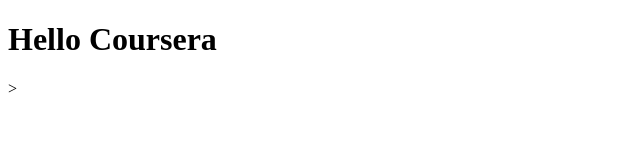
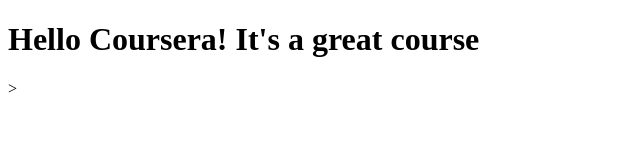
Before and after one commit to ThimmasaniDineshReddy/coursera-test, a plain HTML site: page site/index.html in a window 1280 px wide. Shown: the whole page, without its empty margins (0-640 px from the left). Drawn offline with Linux system fonts and the light colour scheme.

Commit message:
Small addition to our page content

```diff
--- a/site/index.html
+++ b/site/index.html
@@ -5,6 +5,6 @@
 
 </head>
 <body>
-	<h1>Hello Coursera</h1>>
+	<h1>Hello Coursera! It's a great course</h1>>
 </body>
 </html>
```
